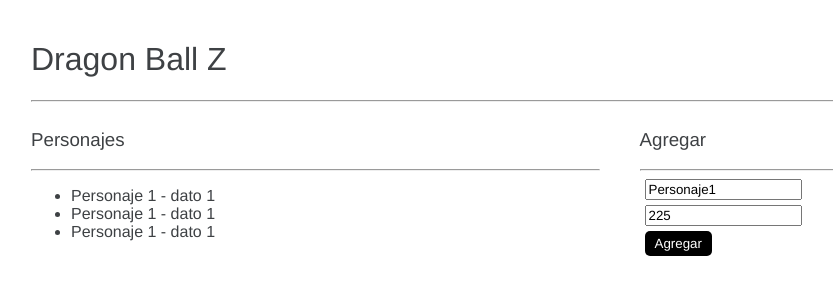
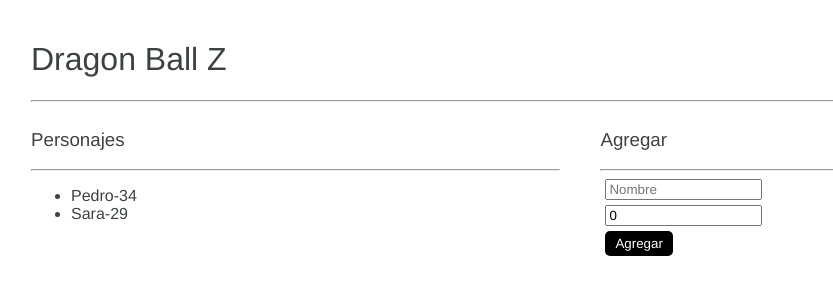
Before and after one commit to petterquinones/seccion4-ngFor-ngIf-ngTemplate, an Angular app: page / in a window 1280 px wide. Shown: the top 300 px of the page, without its empty margins (9-842 px from the left). Built offline with nearby package versions, Linux system fonts and the light colour scheme.

Commit message:
Trabajando con el ngModel y el ngFor, guardando datos desde un input hacia un arreglo

```diff
--- a/src/app/dbz/main-page/main-page.component.html
+++ b/src/app/dbz/main-page/main-page.component.html
@@ -1,20 +1,17 @@
-
 <h1>Dragon Ball Z</h1>
-<hr>
+<hr />
 <div class="row">
   <div class="col">
     <h3>Personajes</h3>
-        <hr>
+    <hr />
       <ul>
-            <li>Personaje 1 - dato 1</li>
-            <li>Personaje 1 - dato 1</li>
-            <li>Personaje 1 - dato 1</li>
+        <li *ngFor="let item of personas">{{item.nombre}}-{{item.edad}}</li>
       </ul>
   </div>
 
   <div class="col">
     <h3>Agregar</h3>
-        <hr>
+    <hr />
 
     <form (ngSubmit)="agregar()">
       <input
@@ -22,19 +19,17 @@
         placeholder="Nombre"
         name="nombre"
         [value]="nuevo.nombre"
-                [(ngModel)]="nuevo.nombre"/>
+        [(ngModel)]="nuevo.nombre"
+      />
 
       <input
         type="number"
-                placeholder="Poder"
-                name="poder"
-                [(ngModel)]="nuevo.poder"
+        placeholder="edad"
+        name="edad"
+        [(ngModel)]="nuevo.edad"
       />
 
-            <button type="submit" >
-                Agregar
-            </button>
+      <button type="submit">Agregar</button>
     </form>
   </div>
-
 </div>
--- a/src/app/dbz/main-page/main-page.component.ts
+++ b/src/app/dbz/main-page/main-page.component.ts
@@ -1,8 +1,8 @@
-import { Component} from '@angular/core';
+import { Component } from '@angular/core';
 
-interface Personaje{
+interface Personaje {
   nombre: string;
-  poder: number
+  edad: number
 }
 
 @Component({
@@ -10,17 +10,37 @@ interface Personaje{
   templateUrl: './main-page.component.html',
   styleUrls: ['./main-page.component.css']
 })
-export class MainPageComponent{
+export class MainPageComponent {
 
-  nuevo:Personaje ={
-    nombre: "Personaje1",
-    poder: 225
+  personas: Personaje[] = [
+    {
+      nombre: "Pedro",
+      edad: 34
+    },
+    {
+      nombre: "Sara",
+      edad: 29
+    },
+
+  ];
+
+  nuevo: Personaje = {
+    nombre: "",
+    edad: 0
   }
 
 
-  agregar(){
-    console.log(this.nuevo)
-    console.log("click Agregar")
+  agregar() {
+    //Si el nombre esta en blanco salte el metodo.
+    if (this.nuevo.nombre.trim().length === 0) {
+      return;
+    }
+    this.personas.push(this.nuevo);
+    //Limpiar el objeto para que aparezca vacio
+    this.nuevo={
+      nombre: "",
+      edad: 0
+    }
   }
 
 }
```
Lines whose indentation alone changed are shown as unchanged.
